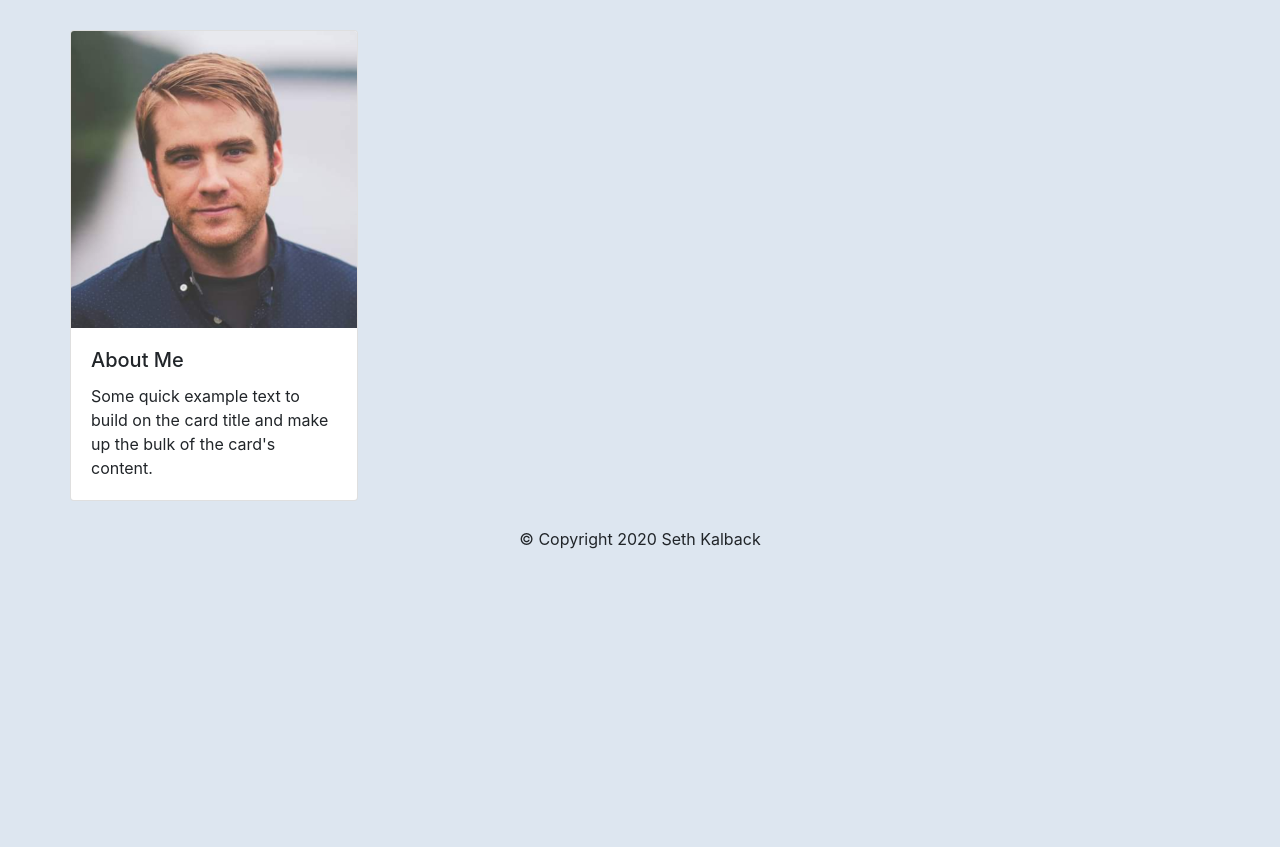
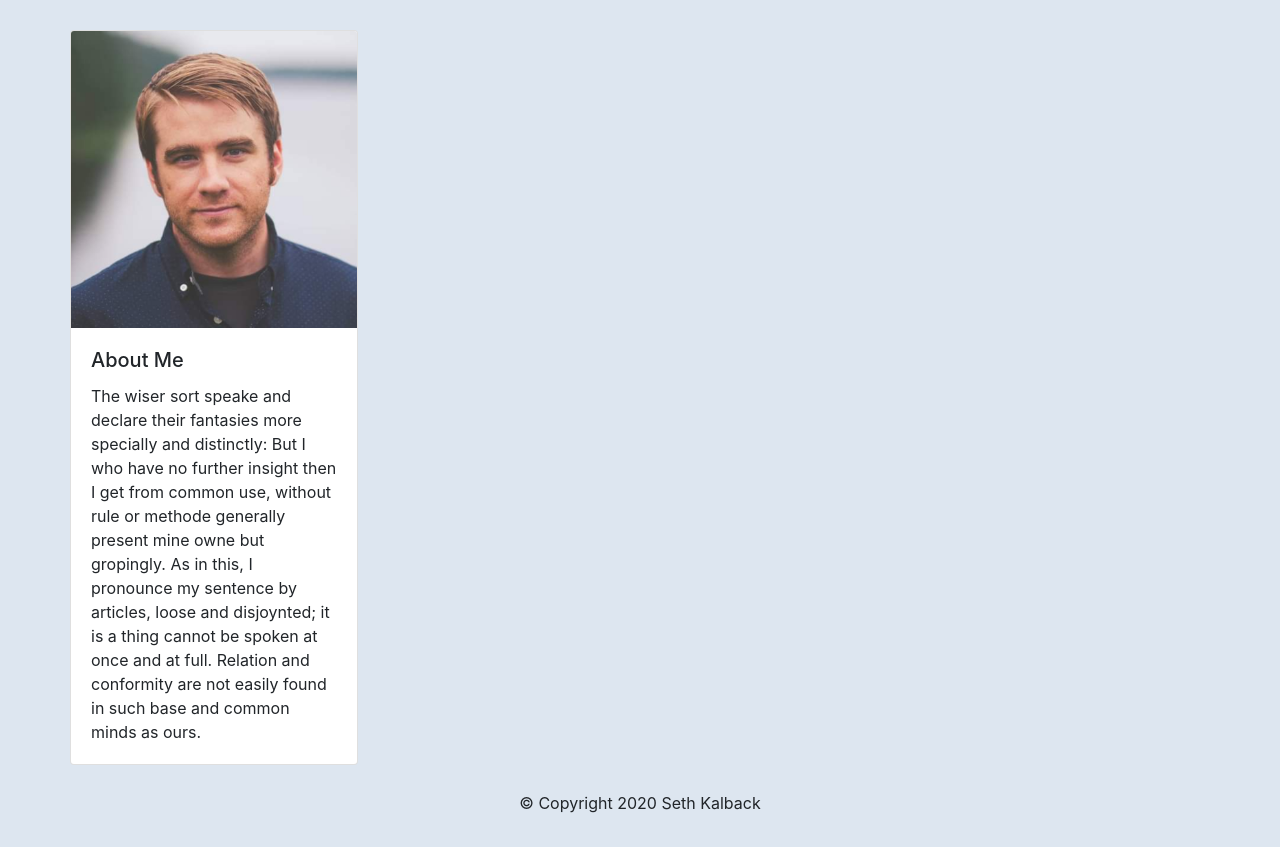
Before and after one commit to skalback/Personal-Portfolio, a plain HTML site: page index.html in a window 1280 px wide. Shown: the part 70-917 px from the top of the page. Before the commit the page ends 800 px from the top, so only its background shows below. Drawn offline with nearby package versions, Linux system fonts and the light colour scheme.

Commit message:
About Me updates

```diff
--- a/index.html
+++ b/index.html
@@ -46,7 +46,7 @@
           <img class="card-img-top" src="./assets/images/portrait.png" alt="Photo of Seth">
           <div class="card-body">
             <h5 class="card-title">About Me</h5>
-            <p class="card-text">Some quick example text to build on the card title and make up the bulk of the card's content.</p>
+            <p class="card-text">The wiser sort speake and declare their fantasies more specially and distinctly: But I who have no further insight then I get from common use, without rule or methode generally present mine owne but gropingly. As in this, I pronounce my sentence by articles, loose and disjoynted; it is a thing cannot be spoken at once and at full. Relation and conformity are not easily found in such base and common minds as ours.</p>
           </div>
       </div>
     </div>
```
